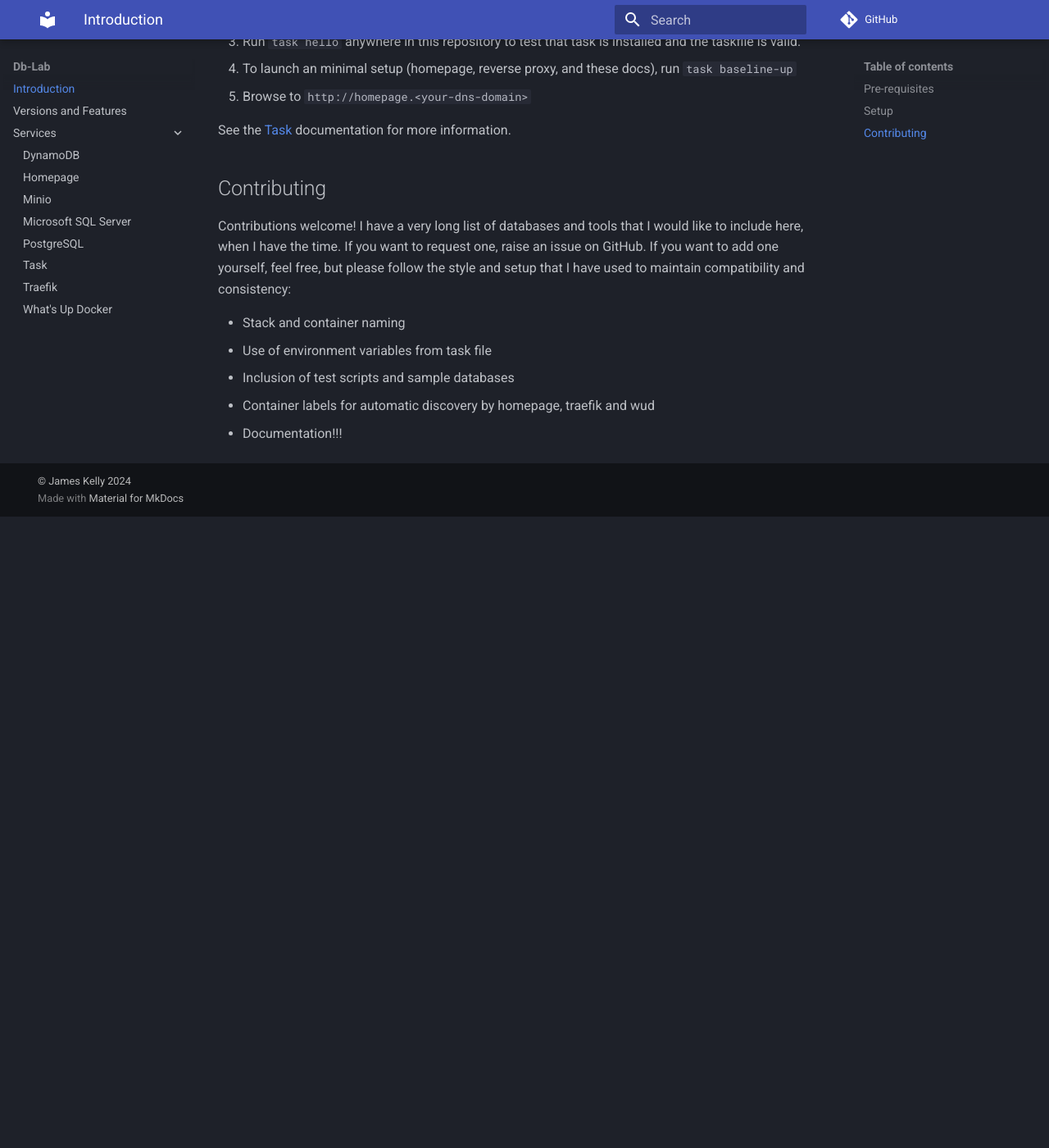
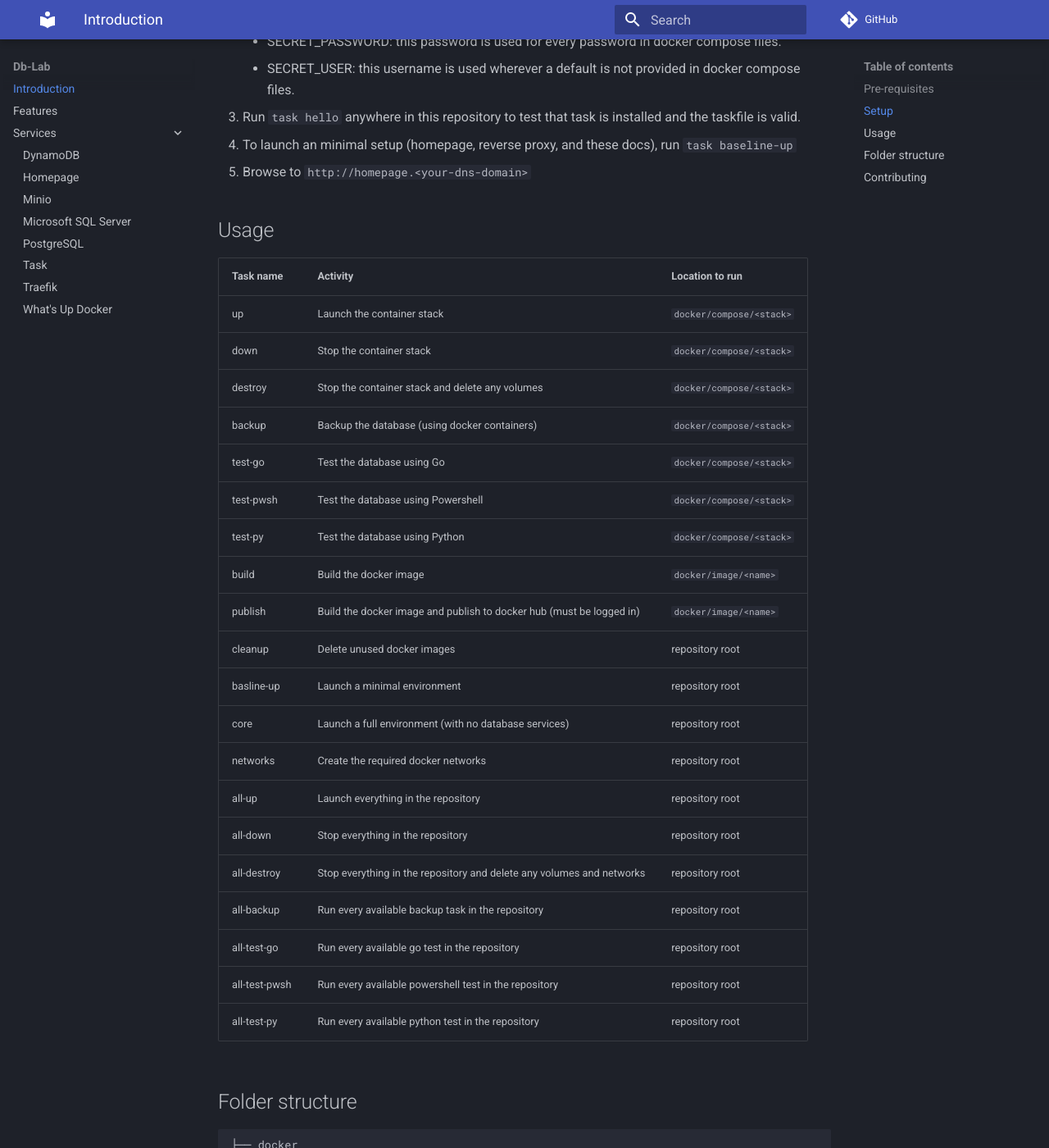
Before and after one commit to jamesdkelly88/db-lab, an MkDocs documentation site: the page built from docker/compose/mkdocs/content/docs/index.md, in a window 1280 px wide and 1400 px high, scrolled down 780 px. Shown: the whole window at 82% size. Built offline with MkDocs 1.6.1 and Material for MkDocs 9.7.7, drawn with Linux system fonts in a browser that asks for light colours; comment, search, counter and statistics services are not loaded; before the commit the page ends 1410 px from its top, so only the background shows below that; some of the changed text lies outside the part shown.

Commit message:
restructuring tests and docs

````diff
--- a/docker/compose/mkdocs/content/docs/index.md
+++ b/docker/compose/mkdocs/content/docs/index.md
@@ -8,20 +8,83 @@ This repository is my database lab. It provides containerised environments for m
 - Unix tools on the path (if running on Windows using Docker Desktop, these are included with Git and located at `c:\Program Files\Git\usr\bin`)
 - [Task](https://taskfile.dev/)
 - A DNS domain (I use [DuckDNS](https://www.duckdns.org/) because it's free and supports subdomains)
+- If using tests, then the tools and dependencies for those need to be installed (e.g. python, powershell, go etc)
+- [Nix Shell](https://nix.dev/install-nix), if you want to use the predefined shell environment that includes all the dependencies
 
 ## Setup
 
 1. Clone the repository
-2. Update `Taskfile.yml` with the following values:
-    - env.DOMAIN : this should be the DNS domain for the lab
-    - env.SECRET_EMAIL: this email address is used wherever docker compose requires an email address. It doesn't have to be real.
-    - env.SECRET_PASSWORD: this password is used for every password in docker compose files.
-    - env.SECRET_USER: this username is used wherever a default is not provided in docker compose files.
+2. Update `db-lab.env` with the following values:
+    - DOMAIN : this should be the DNS domain for the lab
+    - SECRET_EMAIL: this email address is used wherever docker compose requires an email address. It doesn't have to be real.
+    - SECRET_PASSWORD: this password is used for every password in docker compose files.
+    - SECRET_USER: this username is used wherever a default is not provided in docker compose files.
 3. Run `task hello` anywhere in this repository to test that task is installed and the taskfile is valid.
 4. To launch an minimal setup (homepage, reverse proxy, and these docs), run `task baseline-up`
 5. Browse to `http://homepage.<your-dns-domain>`
 
-See the [Task](Services/task.md) documentation for more information.
+## Usage
+
+| Task name | Activity | Location to run |
+| --- | --- | --- |
+| up | Launch the container stack | `docker/compose/<stack>` |
+| down | Stop the container stack | `docker/compose/<stack>` |
+| destroy | Stop the container stack and delete any volumes | `docker/compose/<stack>` |
+| backup | Backup the database (using docker containers) | `docker/compose/<stack>` |
+| test-go | Test the database using Go | `docker/compose/<stack>` |
+| test-pwsh | Test the database using Powershell | `docker/compose/<stack>` |
+| test-py | Test the database using Python | `docker/compose/<stack>` |
+| build | Build the docker image | `docker/image/<name>` |
+| publish | Build the docker image and publish to docker hub (must be logged in) | `docker/image/<name>` |
+| cleanup | Delete unused docker images | repository root |
+| basline-up | Launch a minimal environment | repository root |
+| core | Launch a full environment (with no database services) | repository root |
+| networks | Create the required docker networks | repository root |
+| all-up | Launch everything in the repository | repository root |
+| all-down | Stop everything in the repository | repository root |
+| all-destroy | Stop everything in the repository and delete any volumes and networks | repository root |
+| all-backup | Run every available backup task in the repository | repository root |
+| all-test-go | Run every available go test in the repository | repository root |
+| all-test-pwsh | Run every available powershell test in the repository | repository root |
+| all-test-py | Run every available python test in the repository | repository root |
+
+## Folder structure
+
+```
+├── docker
+│   ├── compose
+│   │   └── <technology>                                            1 folder per database/tool - major versions have their own folders
+│   │       ├── tests
+│   │       │   ├── go
+│   │       │   │   ├── go.mod                                      go dependencies file
+│   │       │   │   ├── go.sum                                      go dependencies checksums
+│   │       │   │   └── test.go                                     go test script
+│   │       │   ├── powershell
+│   │       │   │   └── test.ps1                                    powershell test script
+│   │       │   └── python
+│   │       │       ├── requirements.txt                            python dependencies file
+│   │       │       └── test.py                                     python test script
+│   │       ├── backup.sh                                           shell script to backup the database using docker container(s)
+│   │       ├── docker-compose.yml                                  definition of the container stack for the database/tool
+│   │       └── <other files for mounting in containers>
+│   └── images
+│       └── <name>
+│           ├── Dockerfile                                          definition of the container image
+│           ├── tag                                                 text file containing the tag name to publish the image with
+│           └── <other files for building the image>
+├── samples
+│   └── <database name>
+│       ├── <engine>.sh                                             shell script to create and populate the sample database
+│       ├── <another_engine>.sh                                     some databases are compatible with multiple database engines
+│       └── data
+│           └── <files to populate the schema/data, if required>
+├── db-lab.env                                                      environment file containing common variables for using the lab. You should update this
+├── README.md                                                       repository documentation, which just links to this page
+├── renovate.json                                                   configuration for renovate, which automatically updates container and dependency versions
+├── shell.nix                                                       nix config file that can be used to create a temporary shell environment with all required tools installed
+├── Taskfile.yml                                                    task config file that contains definitions of the automated activities for this repository
+└── .gitignore
+```
 
 ## Contributing
 
````
Also changed, not shown: Taskfile.yml (+13 -2 lines), docker/compose/mkdocs/content/docs/features.md (added, +16 -0 lines), docker/compose/mkdocs/content/docs/versions.md (deleted, +0 -15 lines), docker/compose/mkdocs/content/test.md (added, +1 -0 lines), 13 other files.
